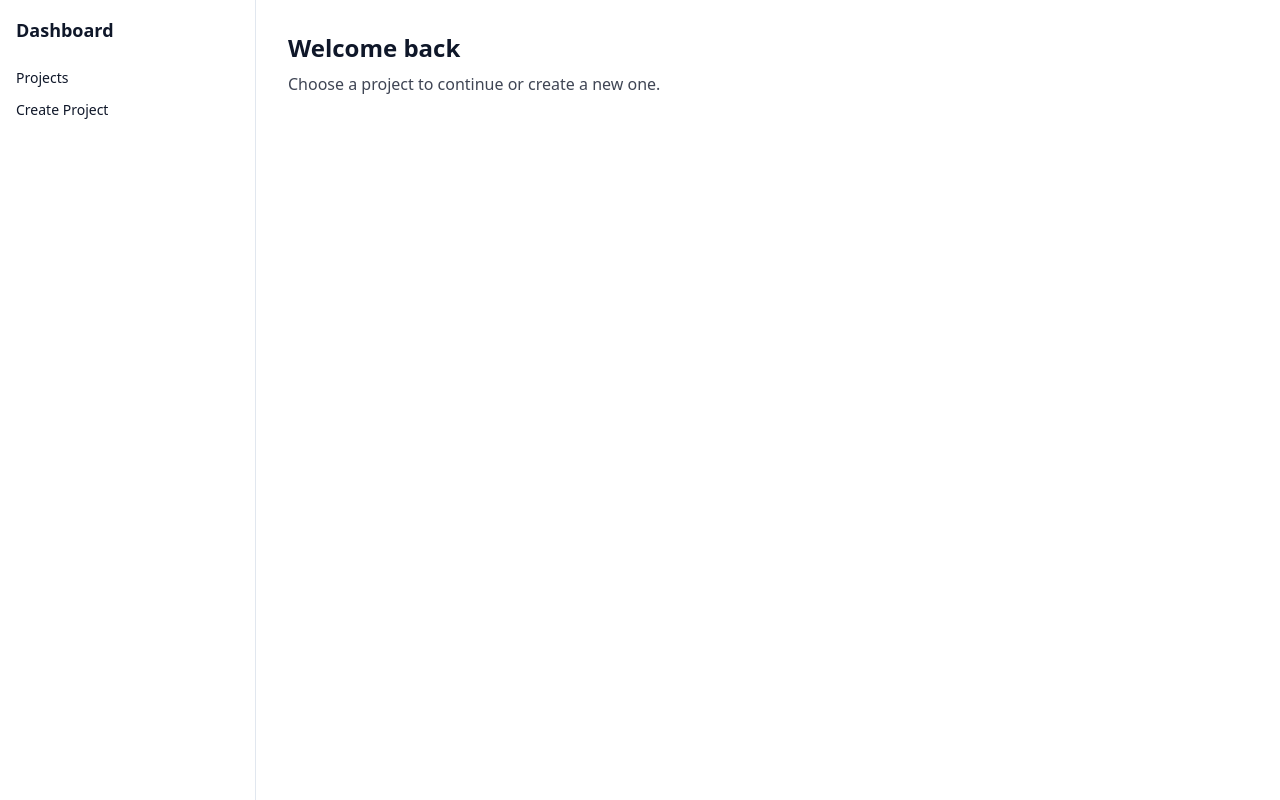
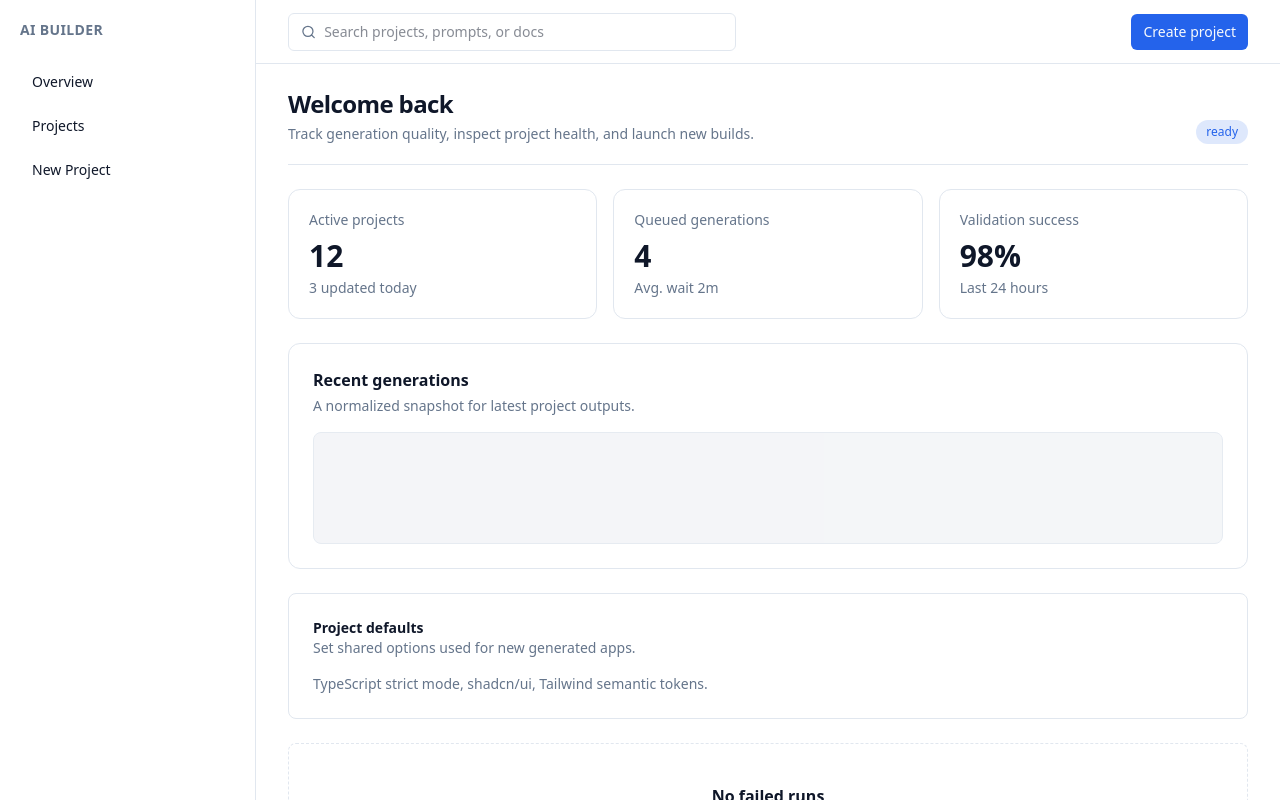
Before and after one commit to erickfroes/ai-web-app-builder, a Next.js app: page /dashboard in a window 1280 px wide. Shown: the top 800 px of the page. Built offline with nearby package versions, Linux system fonts and the light colour scheme.

Commit message:
Add design system foundation primitives and docs

```diff
--- a/app/dashboard/layout.tsx
+++ b/app/dashboard/layout.tsx
@@ -1,16 +1,13 @@
-import Link from "next/link";
+import { AppShell, Sidebar, Topbar } from "@/features/design-system/components/dashboard-shell";
 
 export default function DashboardLayout({ children }: { children: React.ReactNode }) {
   return (
-    <div className="min-h-screen bg-background text-foreground">
-      <aside className="fixed left-0 top-0 h-full w-64 border-r border-border bg-card p-4">
-        <h2 className="mb-6 text-lg font-semibold">Dashboard</h2>
-        <nav className="flex flex-col gap-3 text-sm">
-          <Link href="/dashboard/projects">Projects</Link>
-          <Link href="/dashboard/projects/new">Create Project</Link>
-        </nav>
-      </aside>
-      <main className="ml-64 p-8">{children}</main>
-    </div>
+    <AppShell>
+      <Sidebar />
+      <div className="lg:ml-64">
+        <Topbar />
+        <main className="px-6 py-6 lg:px-8">{children}</main>
+      </div>
+    </AppShell>
   );
 }
--- a/app/dashboard/page.tsx
+++ b/app/dashboard/page.tsx
@@ -1,8 +1,45 @@
+import { Button } from "@/components/ui/button";
+import {
+  DataCard,
+  EmptyState,
+  ErrorState,
+  FormSection,
+  LoadingState,
+  MetricCard,
+  PageHeader,
+  StatusBadge
+} from "@/features/design-system/components/dashboard-shell";
+
 export default function DashboardHome() {
   return (
-    <section className="space-y-2">
-      <h1 className="text-2xl font-semibold">Welcome back</h1>
-      <p className="text-foreground/80">Choose a project to continue or create a new one.</p>
+    <section className="space-y-6">
+      <PageHeader
+        title="Welcome back"
+        description="Track generation quality, inspect project health, and launch new builds."
+        action={<StatusBadge status="ready" />}
+      />
+
+      <div className="grid gap-4 md:grid-cols-3">
+        <MetricCard label="Active projects" value="12" hint="3 updated today" />
+        <MetricCard label="Queued generations" value="4" hint="Avg. wait 2m" />
+        <MetricCard label="Validation success" value="98%" hint="Last 24 hours" />
+      </div>
+
+      <DataCard title="Recent generations" description="A normalized snapshot for latest project outputs.">
+        <LoadingState />
+      </DataCard>
+
+      <FormSection title="Project defaults" description="Set shared options used for new generated apps.">
+        <p className="text-sm text-muted-foreground">TypeScript strict mode, shadcn/ui, Tailwind semantic tokens.</p>
+      </FormSection>
+
+      <EmptyState
+        title="No failed runs"
+        description="When a generation fails validation, it appears here with retry actions."
+        action={<Button variant="outline">Open run history</Button>}
+      />
+
+      <ErrorState message="API connection lost. Reconnect OpenAI credentials in organization settings." />
     </section>
   );
 }
--- a/app/globals.css
+++ b/app/globals.css
@@ -5,9 +5,21 @@
   --foreground: 222 47% 11%;
   --card: 0 0% 100%;
   --card-foreground: 222 47% 11%;
-  --primary: 222 89% 53%;
+  --popover: 0 0% 100%;
+  --popover-foreground: 222 47% 11%;
+  --primary: 221 83% 53%;
   --primary-foreground: 210 40% 98%;
+  --secondary: 215 25% 96%;
+  --secondary-foreground: 222 47% 11%;
+  --muted: 215 25% 96%;
+  --muted-foreground: 215 16% 47%;
+  --accent: 220 50% 97%;
+  --accent-foreground: 222 47% 11%;
+  --destructive: 0 84% 60%;
+  --destructive-foreground: 0 0% 98%;
   --border: 214 32% 91%;
+  --input: 214 32% 91%;
+  --ring: 221 83% 53%;
 }
 
 .dark {
@@ -15,9 +27,21 @@
   --foreground: 210 40% 98%;
   --card: 224 71% 6%;
   --card-foreground: 210 40% 98%;
+  --popover: 224 71% 6%;
+  --popover-foreground: 210 40% 98%;
   --primary: 217 91% 60%;
   --primary-foreground: 222 47% 11%;
+  --secondary: 217 33% 17%;
+  --secondary-foreground: 210 40% 98%;
+  --muted: 217 33% 17%;
+  --muted-foreground: 215 20% 65%;
+  --accent: 217 33% 14%;
+  --accent-foreground: 210 40% 98%;
+  --destructive: 0 63% 40%;
+  --destructive-foreground: 0 0% 98%;
   --border: 216 34% 17%;
+  --input: 216 34% 17%;
+  --ring: 217 91% 60%;
 }
 
 @theme inline {
@@ -25,9 +49,21 @@
   --color-foreground: hsl(var(--foreground));
   --color-card: hsl(var(--card));
   --color-card-foreground: hsl(var(--card-foreground));
+  --color-popover: hsl(var(--popover));
+  --color-popover-foreground: hsl(var(--popover-foreground));
   --color-primary: hsl(var(--primary));
   --color-primary-foreground: hsl(var(--primary-foreground));
+  --color-secondary: hsl(var(--secondary));
+  --color-secondary-foreground: hsl(var(--secondary-foreground));
+  --color-muted: hsl(var(--muted));
+  --color-muted-foreground: hsl(var(--muted-foreground));
+  --color-accent: hsl(var(--accent));
+  --color-accent-foreground: hsl(var(--accent-foreground));
+  --color-destructive: hsl(var(--destructive));
+  --color-destructive-foreground: hsl(var(--destructive-foreground));
   --color-border: hsl(var(--border));
+  --color-input: hsl(var(--input));
+  --color-ring: hsl(var(--ring));
 }
 
 body {
--- /dev/null
+++ b/features/design-system/components/dashboard-shell.tsx
@@ -0,0 +1,127 @@
+import Link from "next/link";
+import { Search } from "lucide-react";
+
+import { Button } from "@/components/ui/button";
+import { Card } from "@/components/ui/card";
+import { cn } from "@/lib/utils";
+
+export function AppShell({ children }: { children: React.ReactNode }) {
+  return <div className="min-h-screen bg-background text-foreground">{children}</div>;
+}
+
+export function Sidebar() {
+  const links = [
+    { href: "/dashboard", label: "Overview" },
+    { href: "/dashboard/projects", label: "Projects" },
+    { href: "/dashboard/projects/new", label: "New Project" }
+  ];
+
+  return (
+    <aside className="fixed inset-y-0 left-0 hidden w-64 border-r border-border bg-card/70 p-5 lg:block">
+      <p className="mb-6 text-sm font-semibold uppercase tracking-wide text-muted-foreground">AI Builder</p>
+      <nav className="space-y-2">
+        {links.map((link) => (
+          <Link key={link.href} href={link.href} className="block rounded-md px-3 py-2 text-sm hover:bg-accent">
+            {link.label}
+          </Link>
+        ))}
+      </nav>
+    </aside>
+  );
+}
+
+export function Topbar() {
+  return (
+    <header className="sticky top-0 z-10 flex h-16 items-center justify-between border-b border-border bg-background/95 px-6 backdrop-blur lg:px-8">
+      <CommandSearchInput placeholder="Search projects, prompts, or docs" />
+      <Button size="sm">Create project</Button>
+    </header>
+  );
+}
+
+export function PageHeader({ title, description, action }: { title: string; description: string; action?: React.ReactNode }) {
+  return (
+    <div className="flex flex-col gap-4 border-b border-border pb-5 sm:flex-row sm:items-end sm:justify-between">
+      <div className="space-y-1">
+        <h1 className="text-2xl font-semibold tracking-tight">{title}</h1>
+        <p className="text-sm text-muted-foreground">{description}</p>
+      </div>
+      {action}
+    </div>
+  );
+}
+
+export function MetricCard({ label, value, hint }: { label: string; value: string; hint: string }) {
+  return (
+    <Card className="p-5">
+      <p className="text-sm text-muted-foreground">{label}</p>
+      <p className="mt-2 text-3xl font-semibold">{value}</p>
+      <p className="mt-1 text-sm text-muted-foreground">{hint}</p>
+    </Card>
+  );
+}
+
+export function DataCard({ title, description, children }: { title: string; description: string; children: React.ReactNode }) {
+  return (
+    <Card className="p-6">
+      <div className="mb-4 space-y-1">
+        <h2 className="text-base font-semibold">{title}</h2>
+        <p className="text-sm text-muted-foreground">{description}</p>
+      </div>
+      {children}
+    </Card>
+  );
+}
+
+export function FormSection({ title, description, children }: { title: string; description: string; children: React.ReactNode }) {
+  return (
+    <section className="space-y-4 rounded-lg border border-border bg-card p-6">
+      <div>
+        <h3 className="text-sm font-semibold">{title}</h3>
+        <p className="text-sm text-muted-foreground">{description}</p>
+      </div>
+      {children}
+    </section>
+  );
+}
+
+export function StatusBadge({ status }: { status: "ready" | "running" | "error" }) {
+  const classes = {
+    ready: "bg-primary/15 text-primary",
+    running: "bg-muted text-muted-foreground",
+    error: "bg-destructive/15 text-destructive"
+  };
+
+  return <span className={cn("inline-flex rounded-full px-2.5 py-1 text-xs font-medium", classes[status])}>{status}</span>;
+}
+
+export function CommandSearchInput({ placeholder }: { placeholder: string }) {
+  return (
+    <label className="flex w-full max-w-md items-center gap-2 rounded-md border border-input bg-card px-3 py-2 text-sm text-muted-foreground focus-within:ring-2 focus-within:ring-ring">
+      <Search className="h-4 w-4" aria-hidden />
+      <input className="w-full bg-transparent text-foreground outline-none" placeholder={placeholder} />
+    </label>
+  );
+}
+
+export function EmptyState({ title, description, action }: { title: string; description: string; action: React.ReactNode }) {
+  return (
+    <div className="rounded-lg border border-dashed border-border bg-card p-10 text-center">
+      <h3 className="text-base font-semibold">{title}</h3>
+      <p className="mt-2 text-sm text-muted-foreground">{description}</p>
+      <div className="mt-5">{action}</div>
+    </div>
+  );
+}
+
+export function LoadingState() {
+  return <div className="h-28 animate-pulse rounded-lg border border-border bg-muted" aria-label="Loading" />;
+}
+
+export function ErrorState({ message }: { message: string }) {
+  return (
+    <div className="rounded-lg border border-destructive/40 bg-destructive/10 p-4 text-sm text-destructive">
+      {message}
+    </div>
+  );
+}
--- a/features/design-system/tokens/theme-tokens.ts
+++ b/features/design-system/tokens/theme-tokens.ts
@@ -2,9 +2,29 @@ export const themeTokens = {
   colors: {
     background: "bg-background",
     foreground: "text-foreground",
+    card: "bg-card",
+    cardForeground: "text-card-foreground",
     primary: "bg-primary",
     primaryForeground: "text-primary-foreground",
     border: "border-border",
-    card: "bg-card"
+    muted: "bg-muted",
+    mutedForeground: "text-muted-foreground",
+    accent: "bg-accent",
+    accentForeground: "text-accent-foreground",
+    destructive: "bg-destructive",
+    destructiveForeground: "text-destructive-foreground",
+    ring: "ring-ring",
+    input: "border-input"
+  },
+  radius: {
+    sm: "rounded-md",
+    md: "rounded-lg",
+    lg: "rounded-xl"
+  },
+  spacing: {
+    pageX: "px-6 lg:px-8",
+    pageY: "py-6 lg:py-8",
+    sectionGap: "space-y-6",
+    cardPadding: "p-6"
   }
 } as const;
```
Also changed, not shown: 1 other file (tests, documents, lock files or other folders).
